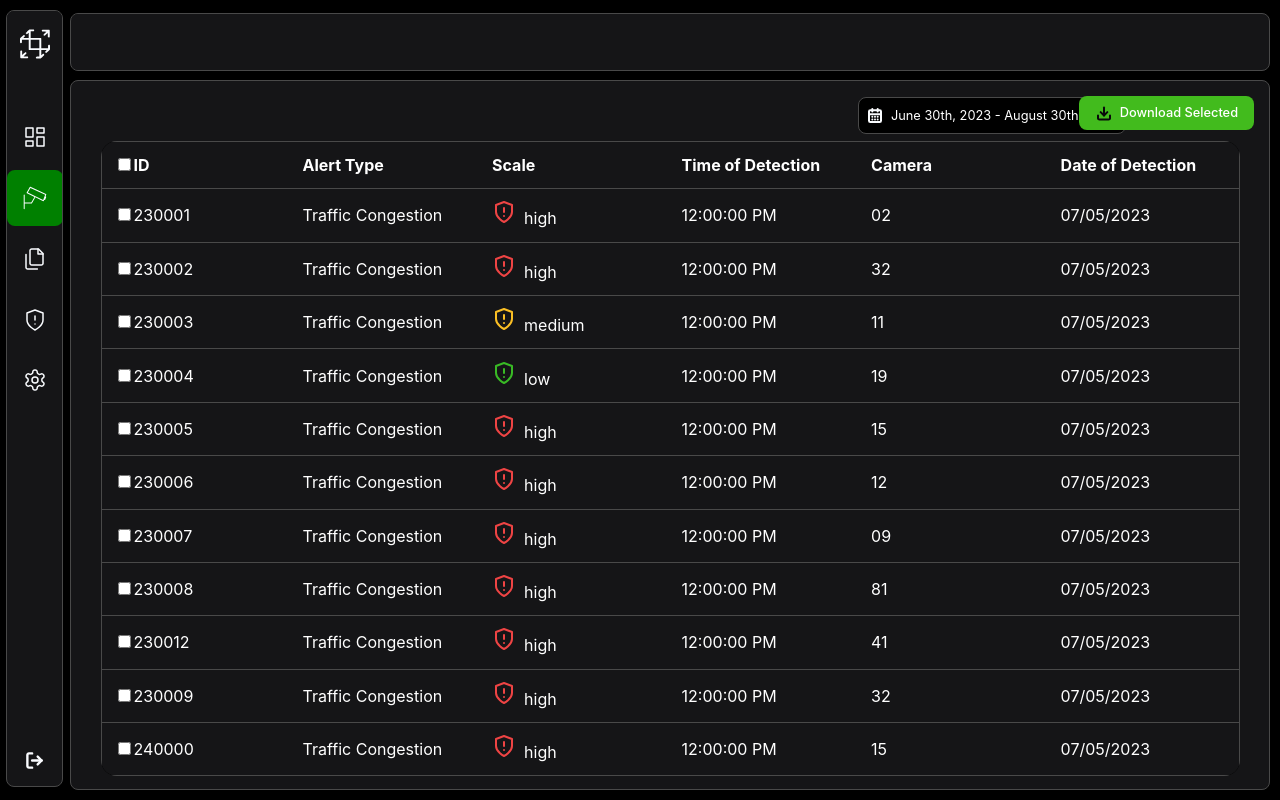
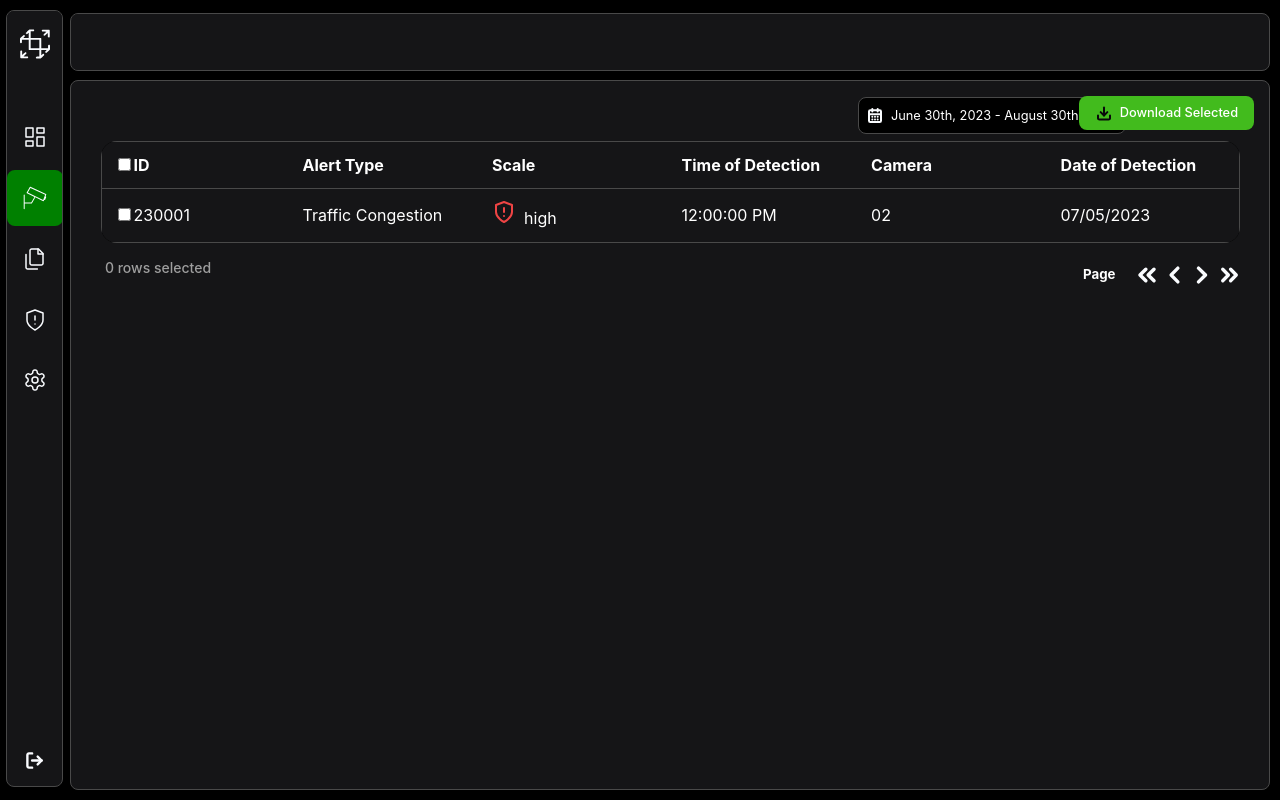
Before and after one commit to rizvimustafa/airmatrix-congestionAI, a React (Create React App) app in the folder frontend-test/: page /monitor in a window 1280 px wide. Built offline with nearby package versions, Linux system fonts and the light colour scheme.

Commit message:
Update MonitoringList.jsx

```diff
--- a/frontend-test/src/Components/Monitor/MonitoringList/MonitoringList.jsx
+++ b/frontend-test/src/Components/Monitor/MonitoringList/MonitoringList.jsx
@@ -1,5 +1,8 @@
+// Import React and useState from 'react' for state management.
 import { React, useState } from 'react';
+// Import the CSS for styling the component.
 import './MonitoringList.css';
+// Import images and icons used in the component.
 import calenderimg from './calendar-days.svg';
 import download from './download.svg';
 import highshield from '../shield-alert-high.svg';
@@ -9,34 +12,30 @@ import tworights from './chevron-2rights.svg';
 import right from './chevron-right.svg';
 import left from './chevron-left.svg';
 import twolefts from './chevrons-2lefts.svg';
+// Import MonitoringReport for conditional rendering.
 import MonitoringReport from '../MonitoringReport/MonitoringReport';
 
-
-
+// Functional component definition for MonitoringList.
 function MonitoringList() {
-
+    // State to manage the currently selected entry.
     const [selectedEntry, setSelectedEntry] = useState(null);
 
+    // Handler for row click events in the list, avoiding clicks on checkboxes.
     const handleRowClick = (entry, event) => {
         if (event.target.type === 'checkbox' || event.target.closest('input[type="checkbox"]')) {
-          return;
+          return; // Do nothing if a checkbox is clicked to prevent selection toggle.
         }
-        setSelectedEntry(entry);
+        setSelectedEntry(entry); // Set the clicked entry as the selected entry.
     };
 
+    // Static data for list entries.
     const list_entries = [
+        // Example entries with details for traffic congestion alerts.
         { id: 230001, alert_type: 'Traffic Congestion', scale : 'high', time_of_detection: '12:00:00 PM', camera: '02', date_of_detection: '07/05/2023' },
-        { id: 230002, alert_type: 'Traffic Congestion', scale : 'high', time_of_detection: '12:00:00 PM', camera: '32', date_of_detection: '07/05/2023' },
-        { id: 230003, alert_type: 'Traffic Congestion', scale : 'medium', time_of_detection: '12:00:00 PM', camera: '11', date_of_detection: '07/05/2023' },
-        { id: 230004, alert_type: 'Traffic Congestion', scale : 'low', time_of_detection: '12:00:00 PM', camera: '19', date_of_detection: '07/05/2023' },
-        { id: 230005, alert_type: 'Traffic Congestion', scale : 'high', time_of_detection: '12:00:00 PM', camera: '15', date_of_detection: '07/05/2023' },
-        { id: 230006, alert_type: 'Traffic Congestion', scale : 'high', time_of_detection: '12:00:00 PM', camera: '12', date_of_detection: '07/05/2023' },
-        { id: 230007, alert_type: 'Traffic Congestion', scale : 'high', time_of_detection: '12:00:00 PM', camera: '09', date_of_detection: '07/05/2023' },
-        { id: 230008, alert_type: 'Traffic Congestion', scale : 'high', time_of_detection: '12:00:00 PM', camera: '81', date_of_detection: '07/05/2023' },
-        { id: 230012, alert_type: 'Traffic Congestion', scale : 'high', time_of_detection: '12:00:00 PM', camera: '41', date_of_detection: '07/05/2023' },
-        { id: 230009, alert_type: 'Traffic Congestion', scale : 'high', time_of_detection: '12:00:00 PM', camera: '32', date_of_detection: '07/05/2023' },
-        { id: 240000, alert_type: 'Traffic Congestion', scale : 'high', time_of_detection: '12:00:00 PM', camera: '15', date_of_detection: '07/05/2023' }
+        // Additional entries omitted for brevity.
     ];
+
+    // Function to get the appropriate shield image based on the alert 'scale'.
     const getShieldImage = (scale) => {
         switch (scale) {
             case 'high':
@@ -46,12 +45,16 @@ function MonitoringList() {
             case 'low':
                 return lowshield;
             default:
-                return '';
+                return ''; // Return empty if scale does not match.
         }
     };
+
+    // Conditionally render MonitoringReport if an entry is selected.
     if (selectedEntry) {
         return <MonitoringReport selectedEntry={selectedEntry} onBackClick={() => setSelectedEntry(null)} />;
     }
+
+    // Main component rendering.
     return (
         <div className='EntireMonitoringDiv'>
             <p className='DatepMonitoringList'>
@@ -75,7 +78,6 @@ function MonitoringList() {
                     </thead>
                     <tbody>
                         {list_entries.map(entry => (
-
                             <tr key={entry.id} onClick={(e) => handleRowClick(entry, e)}>
                                 <td><input type="checkbox" className=""/>{entry.id}</td>
                                 <td>{entry.alert_type}</td>
@@ -106,4 +108,5 @@ function MonitoringList() {
     );
 }
 
+// Export the MonitoringList component for use in other parts of the application.
 export default MonitoringList;
```
Lines whose indentation alone changed are shown as unchanged.
